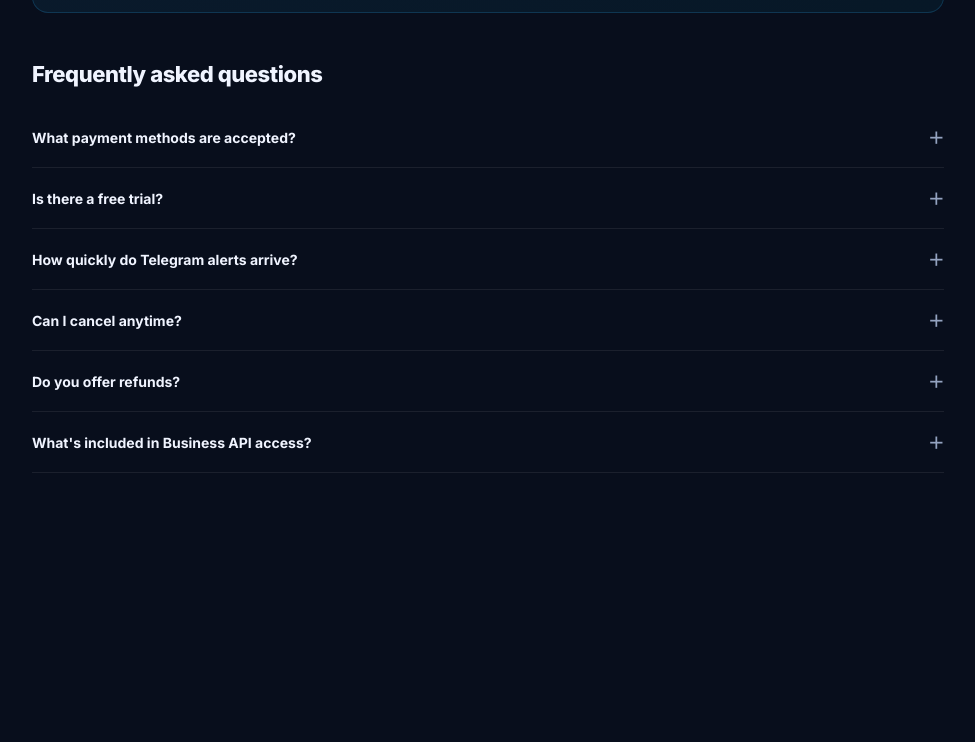
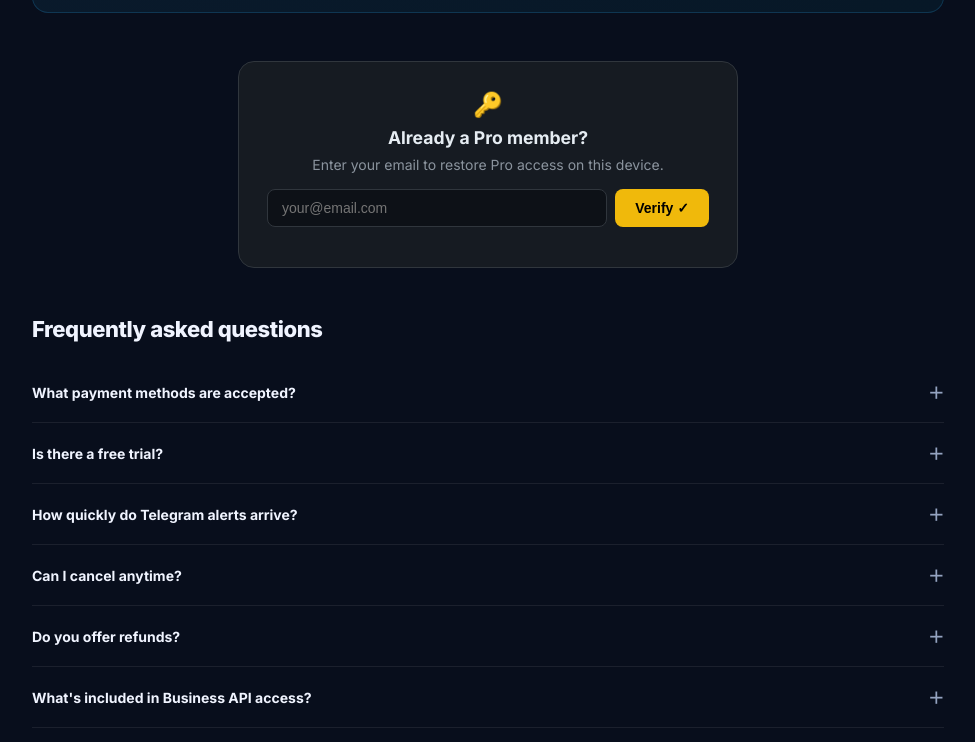
Before and after one commit to cryptosignalid/cryptosignal, a plain HTML site: page pro.html in a window 1280 px wide. Shown: the part 1807-2549 px from the top of the page, without its empty margins (152-1127 px from the left). Before the commit the page ends 2408 px from the top, so only its background shows below. Drawn offline with Linux system fonts and the light colour scheme.

Commit message:
Add files via upload

```diff
--- a/pro.html
+++ b/pro.html
@@ -266,6 +266,22 @@ nav{position:sticky;top:0;z-index:100;background:rgba(8,14,28,.95);backdrop-filt
       <input type="text" class="form-input" id="chatIdInput" placeholder="e.g. 123456789" style="text-align:center;font-size:16px;margin-bottom:10px">
       <button class="pay-btn" onclick="activateTelegram()" style="padding:12px">Activate Telegram Alerts</button>
     </div>
+  </div>
+
+  <!-- ALREADY PRO VERIFY SECTION -->
+  <div style="max-width:500px;margin:0 auto 48px;background:#161b22;border:1px solid #30363d;border-radius:16px;padding:28px;text-align:center;">
+    <div style="font-size:1.5rem;margin-bottom:8px;">🔑</div>
+    <h3 style="color:#e6edf3;margin:0 0 8px;font-size:1.1rem;">Already a Pro member?</h3>
+    <p style="color:#8b949e;font-size:0.875rem;margin:0 0 16px;">Enter your email to restore Pro access on this device.</p>
+    <div style="display:flex;gap:8px;">
+      <input type="email" id="verifyEmailInput" placeholder="your@email.com"
+        style="flex:1;padding:10px 14px;background:#0d1117;border:1px solid #30363d;border-radius:8px;color:#e6edf3;font-size:0.875rem;outline:none;">
+      <button onclick="verifyExistingPro()"
+        style="padding:10px 20px;background:#f0b90b;color:#000;border:none;border-radius:8px;font-weight:700;cursor:pointer;font-size:0.875rem;white-space:nowrap;">
+        Verify ✓
+      </button>
+    </div>
+    <div id="verifyResult" style="margin-top:12px;font-size:0.8rem;color:#8b949e;"></div>
   </div>
 
   <!-- FAQ -->
@@ -610,6 +626,36 @@ async function activateTelegram(emailOverride, chatIdOverride){
   }
 }
 
+// ── VERIFY EXISTING PRO (manual email entry) ──
+async function verifyExistingPro(){
+  const email = document.getElementById('verifyEmailInput').value.trim().toLowerCase();
+  const resultEl = document.getElementById('verifyResult');
+  if(!email || !email.includes('@')){
+    resultEl.style.color='#da3633';
+    resultEl.textContent='⚠️ Please enter a valid email address.';
+    return;
+  }
+  resultEl.style.color='#8b949e';
+  resultEl.textContent='Checking...';
+  try{
+    const r = await fetch(`/api/payment-webhook?action=verify&email=${encodeURIComponent(email)}`);
+    const d = await r.json();
+    if(d.pro){
+      const proData={active:true,email:d.email,tgChatId:d.tgChatId,plan:d.plan,expiresAt:d.expiresAt};
+      localStorage.setItem('cs_pro',JSON.stringify(proData));
+      resultEl.style.color='#26a641';
+      resultEl.textContent=`✅ Pro verified! Expires: ${new Date(d.expiresAt).toLocaleDateString()}`;
+      setTimeout(()=>{ window.location.href='/'; }, 1500);
+    } else {
+      resultEl.style.color='#da3633';
+      resultEl.textContent='❌ No active Pro subscription found for this email.';
+    }
+  }catch(e){
+    resultEl.style.color='#da3633';
+    resultEl.textContent='⚠️ Network error. Please try again.';
+  }
+}
+
 // ── PRO STATUS CHECK on page load ──
 async function checkExistingProStatus(){
   const params=new URLSearchParams(window.location.search);
@@ -645,6 +691,8 @@ function toggleFaq(el){
   } else if(status==='failed'){
     toast('⚠️ Payment was not completed. You can try again.', 5000);
   }
+  // Auto-verify if email in URL
+  checkExistingProStatus();
 })();
 </script>
 </body>
```
